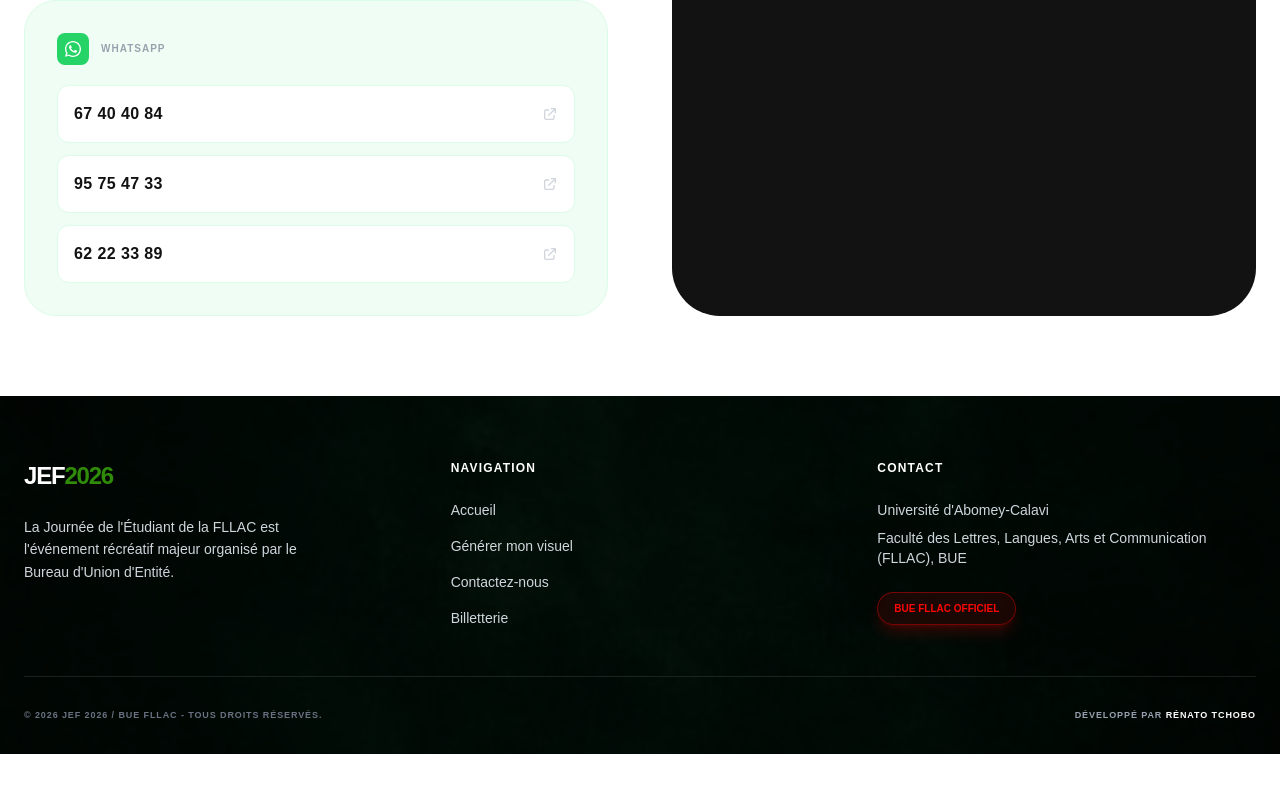
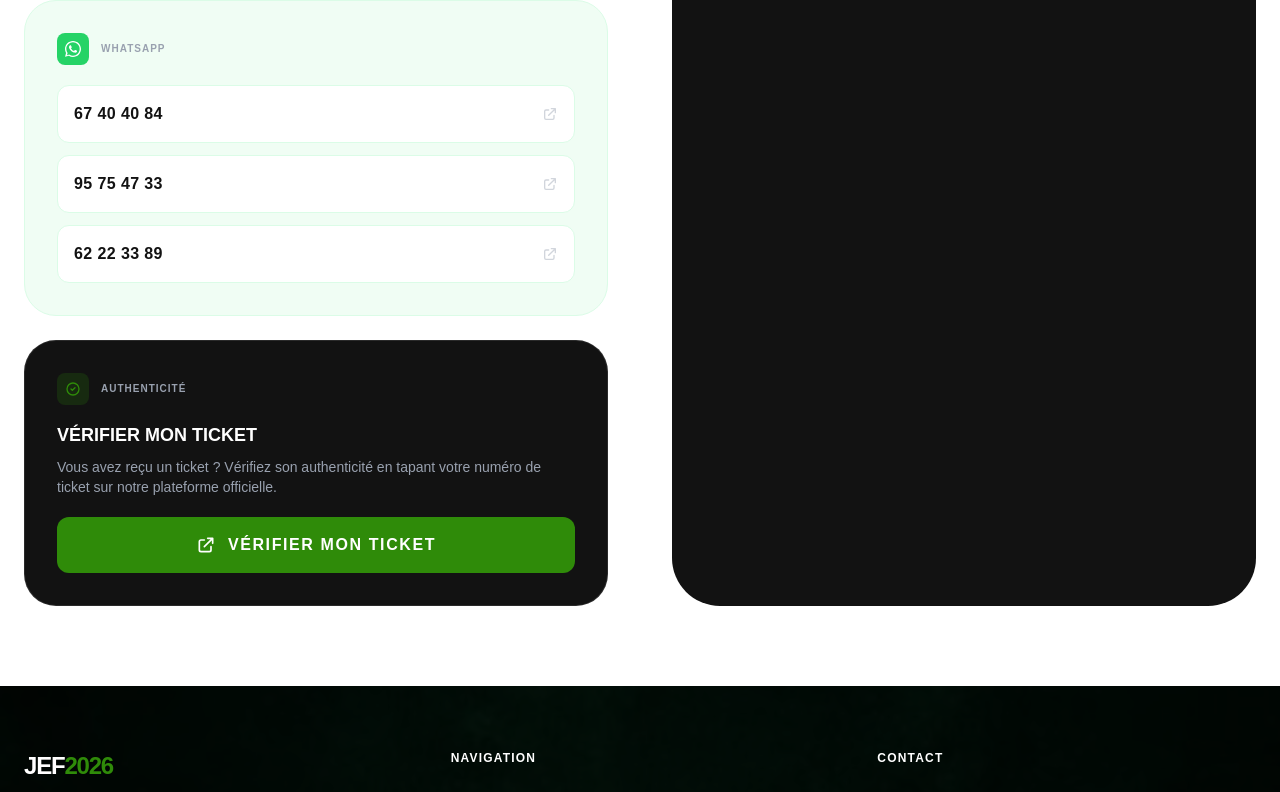
Before and after one commit to tcbrenato/jef2026, a Next.js app: page /contact in a window 1280 px wide. Shown: the part 1503-2295 px from the top of the page. Before the commit the page ends 2257 px from the top, so only its background shows below. Built offline with nearby package versions, Linux system fonts and the light colour scheme.

Commit message:
feat: ajout vérification ticket via jef-logistique

```diff
--- a/app/contact/page.tsx
+++ b/app/contact/page.tsx
@@ -80,7 +80,7 @@
             </div>
 
             {/* WhatsApp */}
-            <div className="p-8 bg-[#f0fdf4] rounded-[2rem] border border-green-100">
+            <div className="p-8 bg-[#f0fdf4] rounded-[2rem] border border-green-100 mb-6">
               <div className="flex items-center gap-3 mb-5">
                 <div className="w-8 h-8 bg-[#25D366] rounded-lg flex items-center justify-center">
                   <svg className="w-4 h-4 text-white" fill="currentColor" viewBox="0 0 24 24">
@@ -107,6 +107,34 @@
                 ))}
               </div>
             </div>
+
+            {/* Vérification de ticket */}
+            <div className="p-8 bg-jef-dark rounded-[2rem] border border-white/10">
+              <div className="flex items-center gap-3 mb-4">
+                <div className="w-8 h-8 bg-jef-green/20 rounded-lg flex items-center justify-center">
+                  <svg className="w-4 h-4 text-jef-green" fill="none" stroke="currentColor" viewBox="0 0 24 24">
+                    <path strokeLinecap="round" strokeLinejoin="round" strokeWidth={2} d="M9 12l2 2 4-4m6 2a9 9 0 11-18 0 9 9 0 0118 0z" />
+                  </svg>
+                </div>
+                <span className="text-[10px] font-black uppercase tracking-widest text-gray-400">Authenticité</span>
+              </div>
+              <h3 className="text-lg font-black text-white uppercase mb-2">Vérifier mon ticket</h3>
+              <p className="text-gray-400 text-sm mb-5">
+                Vous avez reçu un ticket ? Vérifiez son authenticité en tapant votre numéro de ticket sur notre plateforme officielle.
+              </p>
+              <a
+                href="https://jef-logistique.vercel.app/verify"
+                target="_blank"
+                rel="noopener noreferrer"
+                className="w-full py-4 bg-jef-green text-white rounded-xl font-black uppercase tracking-widest hover:brightness-110 transition-all flex items-center justify-center gap-3"
+              >
+                <svg className="w-5 h-5" fill="none" stroke="currentColor" viewBox="0 0 24 24">
+                  <path strokeLinecap="round" strokeLinejoin="round" strokeWidth={2} d="M10 6H6a2 2 0 00-2 2v10a2 2 0 002 2h10a2 2 0 002-2v-4M14 4h6m0 0v6m0-6L10 14" />
+                </svg>
+                Vérifier mon ticket
+              </a>
+            </div>
+
           </div>
 
           {/* DROITE : FORMULAIRE */}
```
